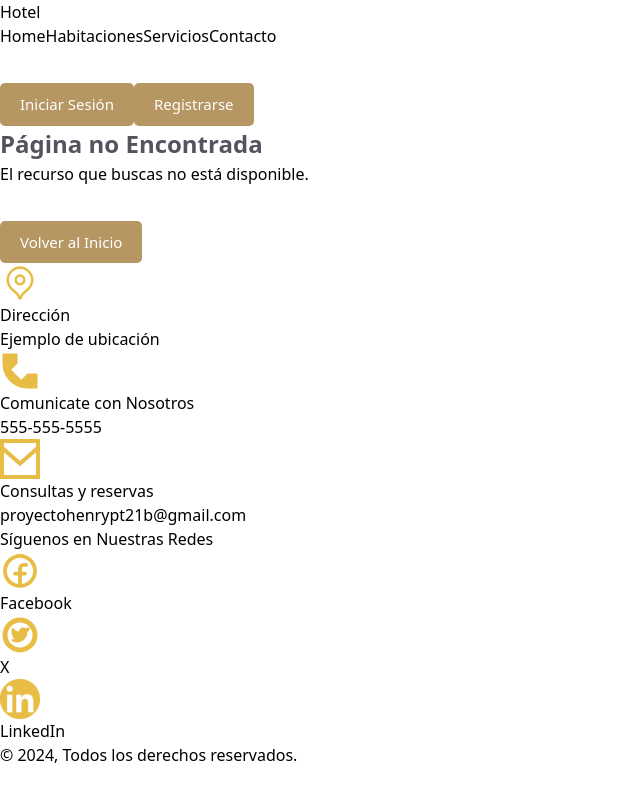
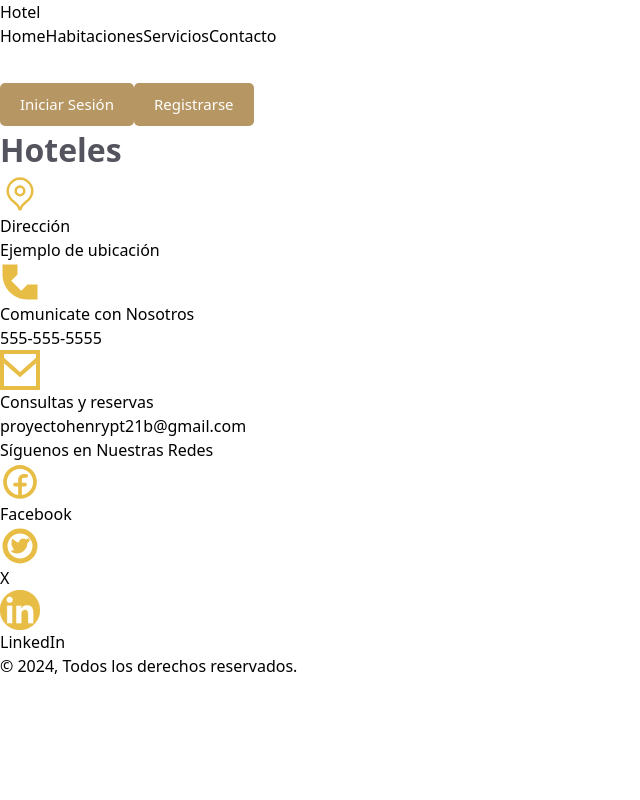
Before and after one commit to Vein22/PFhenrypt21b---Hotel-Elysium-, a Next.js app in the folder front/: page /hotels in a window 1280 px wide. Before the commit this address had no page. Shown: the whole page, without its empty margins (0-640 px from the left). Built offline with nearby package versions, Linux system fonts and the light colour scheme.

Commit message:
Pruebas en el formulario de registro

```diff
--- a/front/src/api/register.ts
+++ b/front/src/api/register.ts
@@ -23,7 +23,7 @@ export const fetchRegister = async (form: valuesTypesRegister) => {
         };
 
     } catch (error) {
-        console.error('Error al registrar usuario:', error);
+        console.log('Error al registrar usuario:', error);
         throw error;
     };
 
--- /dev/null
+++ b/front/src/app/hotels/Hotels.tsx
@@ -0,0 +1,13 @@
+
+
+
+export const Hotels = () => {
+
+    return (
+       <section>
+        <h1>Hoteles</h1>
+       </section>
+    )
+}
+
+export default Hotels;
--- /dev/null
+++ b/front/src/app/hotels/page.tsx
@@ -0,0 +1,6 @@
+export {default} from './Hotels';
+
+export const metadata = {
+    title: 'Hoteles',
+    description: 'Componente del servidor para hoteles.',
+  }
--- a/front/src/app/register/Register.tsx
+++ b/front/src/app/register/Register.tsx
@@ -4,7 +4,9 @@ import RegisterComponent from "@/components/RegisterComponent/RegisterComponent"
 export const Register = () => {
 
     return (
+        <section>
         <RegisterComponent />
+        </section>
     )
 }
 
--- a/front/src/app/register/page.tsx
+++ b/front/src/app/register/page.tsx
@@ -1,6 +1,6 @@
 export {default} from './Register';
 
 export const metadata = {
-    title: 'Register',
+    title: 'Registrate',
     description: 'Componente del servidor para el registro.',
   }
--- a/front/src/components/RegisterComponent/RegisterComponent.tsx
+++ b/front/src/components/RegisterComponent/RegisterComponent.tsx
@@ -12,7 +12,7 @@ const initialForm = {
     phone: '',
     email: '',
     password: '',
-    Dni: '',
+   // Dni: '',
     confirm_password: ''
 };
 
@@ -69,11 +69,11 @@ export const RegisterComponent = () => {
                 <label htmlFor="phone_id" className={Style.labelForm}>Teléfono</label>
             </div>
 {/*Dni*/}
-            {errors.Dni && <p className="text-red-500 text-xs m-2">{errors.Dni}</p>}
+           {/* {errors.Dni && <p className="text-red-500 text-xs m-2">{errors.Dni}</p>}
             <div className={Style.inputLabelGroup}>
                 <input type="text" name="Dni" id="Dni_id" onChange={handleChange} onBlur={handleBlur} value={form.Dni} className={Style.inputForm} placeholder=" "/>
                 <label htmlFor="Dni_id" className={Style.labelForm}>Dni</label>
-            </div>
+            </div>*/}
 {/*Dirección*/}
             {/*{errors.address && <p className="text-red-500 text-xs m-2">{errors.address}</p>}
             <div className={Style.inputLabelGroup}>
--- a/front/src/helpers/validateRegister.ts
+++ b/front/src/helpers/validateRegister.ts
@@ -41,11 +41,11 @@ export const velidateFormRegister = (form: valuesTypesRegisterPrueba) => {
         errors.phone = 'El número de teléfono debe tener entre 7 y 15 dígitos, y puede incluir un signo de más (+) al principio.';
     };
 
-    if(!form.Dni.trim()) {
+    /*if(!form.Dni.trim()) {
         errors.Dni = 'El Dni es obligatorio';
     } else if(!regexDni.test(form.Dni.trim())) {
         errors.Dni = 'El DNI debe tener entre 7 y 12 caracteres alfanuméricos.';
-    };
+    };*/
 
     //if(!form.address.trim()) {
       //  errors.address = 'La dirección es obligatoria';
--- a/front/src/hooks/useFormRegister.ts
+++ b/front/src/hooks/useFormRegister.ts
@@ -48,7 +48,7 @@ const [form, setForm] = useState(initialForm);
                 setIsErrorResponse(true);
             }
             } catch (error) {
-                console.error('Error al registrar:', error);
+                console.log('Error al registrar:', error);
             }
         }  else {
             setErrors(formErrors);
--- a/front/src/interfaces/TypesRegister.ts
+++ b/front/src/interfaces/TypesRegister.ts
@@ -15,7 +15,7 @@ export interface valuesTypesRegisterPrueba  {
     phone: string;
     email: string;
     password: string;
-    Dni: string;
+   // Dni: string;
     confirm_password: string;
 };
 
```
